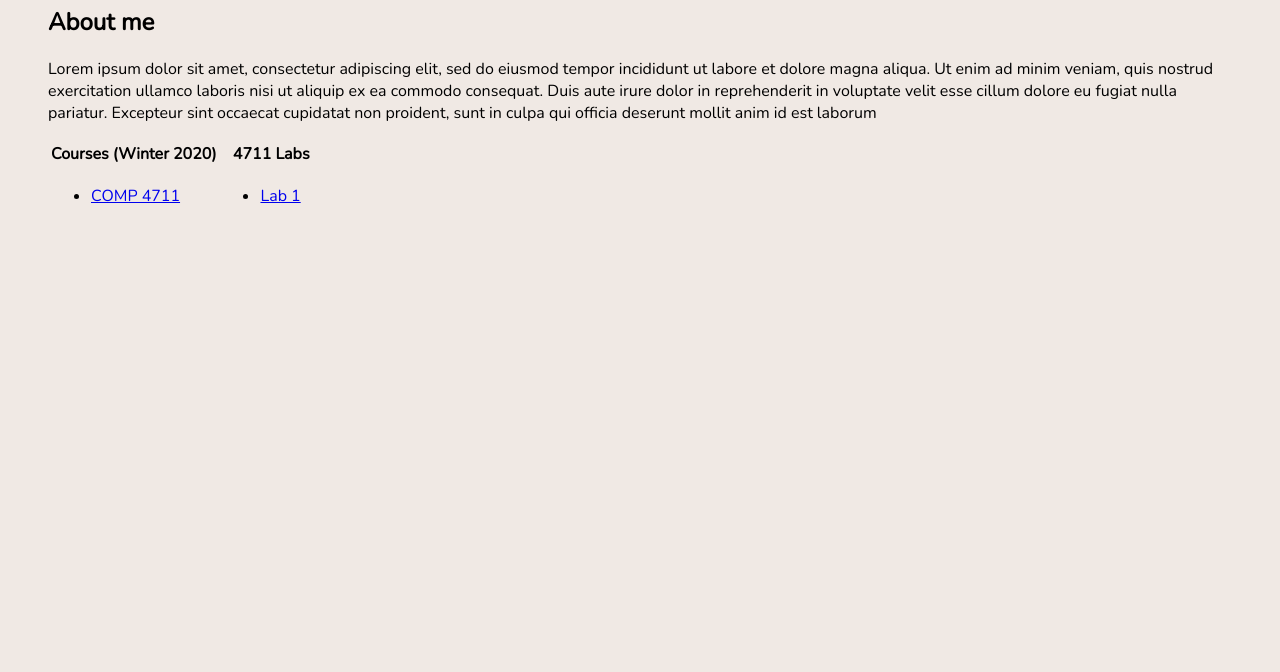
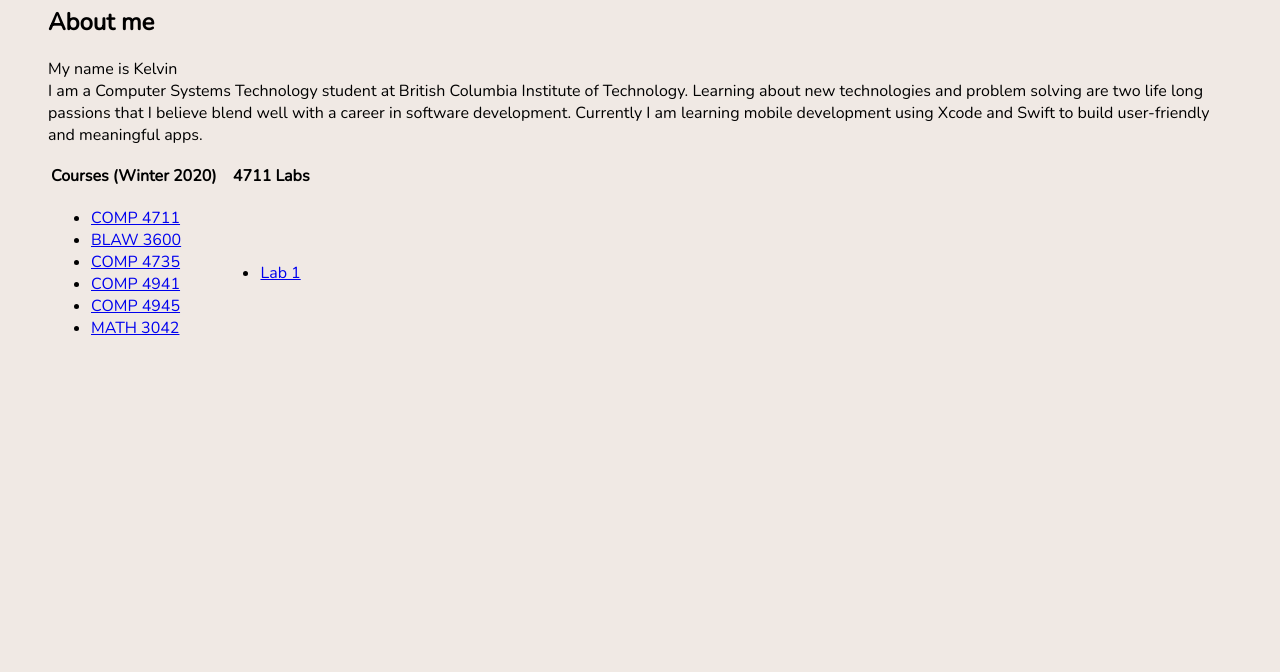
Before and after one commit to kelvilee/COMP4711, a plain HTML site: page index.html in a window 1280 px wide. Shown: the part 128-800 px from the top of the page. Drawn offline with nearby package versions, Linux system fonts and the light colour scheme.

Commit message:
added courses

```diff
--- a/index.html
+++ b/index.html
@@ -2,27 +2,32 @@
 <html>
   <head>
     <title>
-        John Doe home page
+      Kelvin Lee home page
     </title>
-    <link href="https://fonts.googleapis.com/css?family=Nunito&display=swap" rel="stylesheet">
+    <link
+      href="https://fonts.googleapis.com/css?family=Nunito&display=swap"
+      rel="stylesheet"
+    />
     <style>
       body {
-            background-color: #F0E9E4;
-            font-family: 'Nunito', sans-serif;
+        background-color: #f0e9e4;
+        font-family: "Nunito", sans-serif;
         padding: 40px;
       }
     </style>
   </head>
   <body>
     <h1>
-    John Doe
+      Kelvin Lee
     </h1>
     <h2>About me</h2>
     <p>
-    Lorem ipsum dolor sit amet, consectetur adipiscing elit, sed do eiusmod tempor incididunt ut labore et dolore magna aliqua.
-    Ut enim ad minim veniam, quis nostrud exercitation ullamco laboris nisi ut aliquip ex ea commodo consequat.
-    Duis aute irure dolor in reprehenderit in voluptate velit esse cillum dolore eu fugiat nulla pariatur.
-    Excepteur sint occaecat cupidatat non proident, sunt in culpa qui officia deserunt mollit anim id est laborum
+      My name is Kelvin <br />I am a Computer Systems Technology student at
+      British Columbia Institute of Technology. Learning about new technologies
+      and problem solving are two life long passions that I believe blend well
+      with a career in software development. Currently I am learning mobile
+      development using Xcode and Swift to build user-friendly and meaningful
+      apps.
     </p>
     <table>
       <tr>
@@ -33,7 +38,34 @@
         <td>
           <ul>
             <li>
-                    <a href="https://www.bcit.ca/study/outlines/20201047992">COMP 4711</a>
+              <a href="https://www.bcit.ca/study/outlines/20201047992"
+                >COMP 4711</a
+              >
+            </li>
+            <li>
+              <a href="https://www.bcit.ca/study/outlines/20201012716"
+                >BLAW 3600</a
+              >
+            </li>
+            <li>
+              <a href="https://www.bcit.ca/study/outlines/20201073687"
+                >COMP 4735</a
+              >
+            </li>
+            <li>
+              <a href="https://www.bcit.ca/study/outlines/20201019468"
+                >COMP 4941</a
+              >
+            </li>
+            <li>
+              <a href="https://www.bcit.ca/study/outlines/20201019467"
+                >COMP 4945</a
+              >
+            </li>
+            <li>
+                <a href="https://www.bcit.ca/study/outlines/20201086089"
+                  >MATH 3042</a
+                >
               </li>
           </ul>
         </td>
```
Lines whose indentation alone changed are shown as unchanged.
